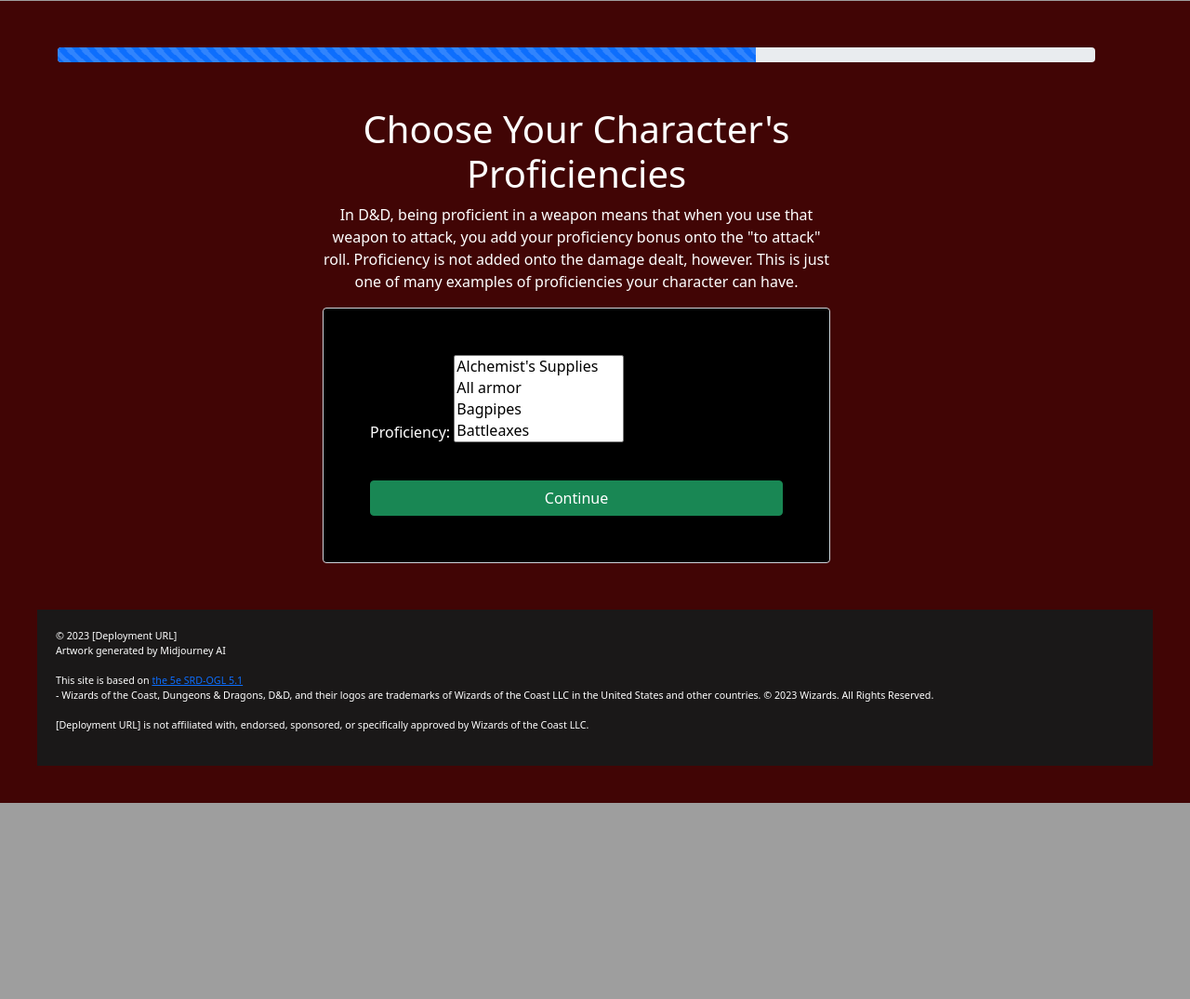
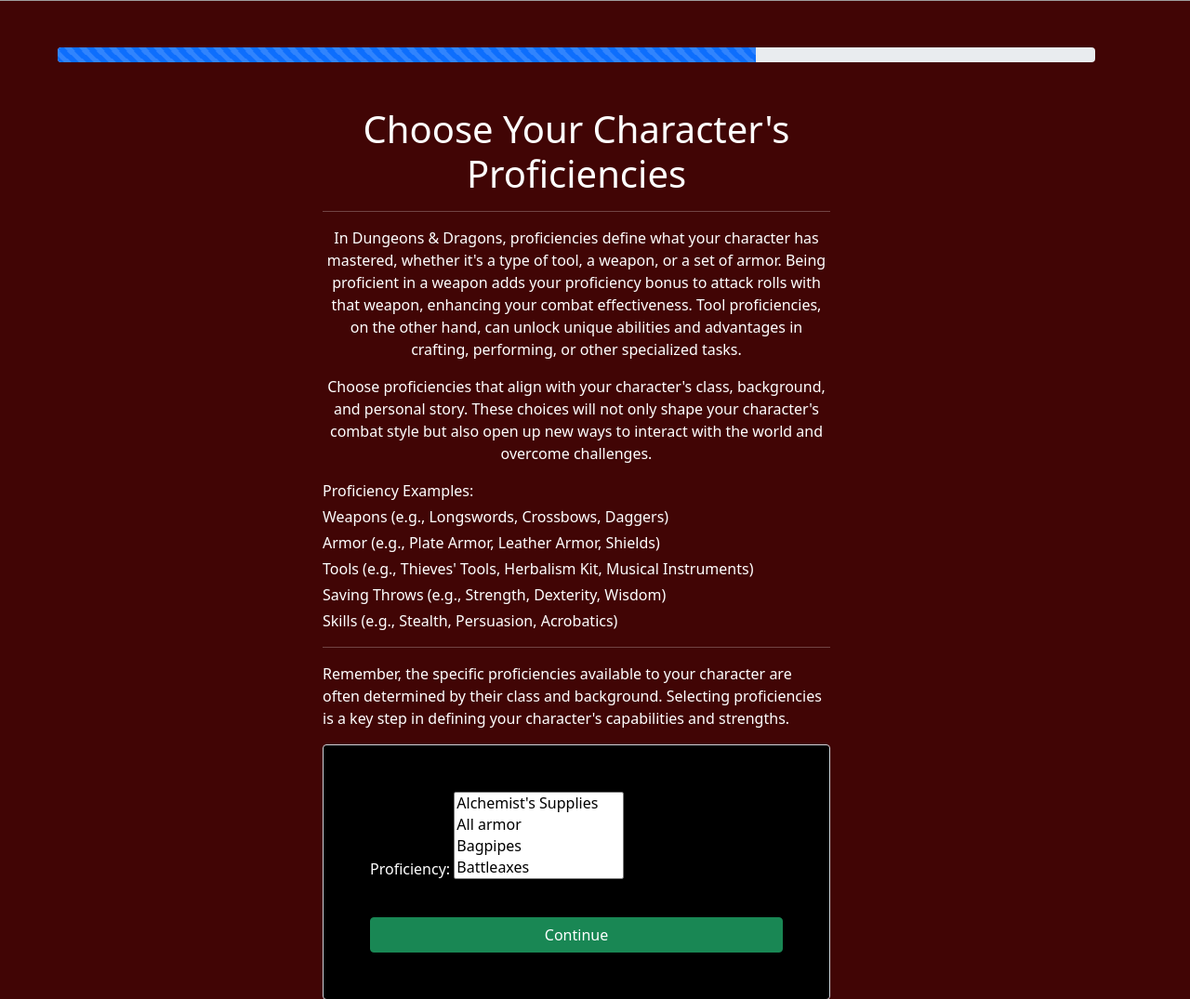
Before and after one commit to tayden77/Web_Dev_Final_Project, a Django app: page /create-character/14/proficiency/ in a window 1280 px wide. Shown: the part 959-2034 px from the top of the page at 93% size. Before the commit the page ends 1823 px from the top, so only its background shows below. Run offline with Django 4.2, Linux system fonts and the light colour scheme; a user stored in the database is signed in; data comes from the database, SQL or seed files in the repository; both versions use the stored data as it was after the commit; grey boxes are pictures that could not be loaded.

Commit message:
Final Edits

```diff
--- a/characterforge/forms.py
+++ b/characterforge/forms.py
@@ -22,12 +22,12 @@
         print("Class choices in ClassForm:", self.fields['class_choice'].choices)
 
 class AbilityScoreForm(forms.Form):
-    strength = forms.IntegerField(label='Strength', initial=10)
-    dexterity = forms.IntegerField(label='Dexterity', initial=10)
-    constitution = forms.IntegerField(label='Constitution', initial=10)
-    intelligence = forms.IntegerField(label='Intelligence', initial=10)
-    wisdom = forms.IntegerField(label='Wisdom', initial=10)
-    charisma = forms.IntegerField(label='Charisma', initial=10)
+    strength = forms.IntegerField(label='Strength', initial=8)
+    dexterity = forms.IntegerField(label='Dexterity', initial=8)
+    constitution = forms.IntegerField(label='Constitution', initial=8)
+    intelligence = forms.IntegerField(label='Intelligence', initial=8)
+    wisdom = forms.IntegerField(label='Wisdom', initial=8)
+    charisma = forms.IntegerField(label='Charisma', initial=8)
 
 class FeatForm(forms.Form):
     feat = forms.MultipleChoiceField(choices=[])
--- a/characterforge/templates/characterforge/character_alignment.html
+++ b/characterforge/templates/characterforge/character_alignment.html
@@ -7,7 +7,10 @@
     <div class="col-md-3"></div>
     <div class="col-md-6">
         <h1 style="text-align: center;">Choose Your Character's Alignment</h1>
-        <p style="text-align: center;">Alignment is a rule in Dungeons & Dragons which describes a character or creature's moral and ethical outlook.</p>
+        <hr>
+        <p style="text-align: center;">
+          In Dungeons & Dragons, alignment is a key aspect of your character's identity. It represents their moral compass and ethical beliefs, influencing how they interact with the world and make decisions. Alignment is a combination of two factors: one that describes morality (good, evil, or neutral) and another that describes attitude (lawful, chaotic, or neutral).
+        </p>
         <form class="form-control" method="post" style="background-color: black; color: white; padding: 50px;">
         {% csrf_token %}
         {{ form.as_p }}
--- a/characterforge/templates/characterforge/character_background.html
+++ b/characterforge/templates/characterforge/character_background.html
@@ -7,8 +7,9 @@
     <div class="col-md-3"></div>
     <div class="col-md-6">
         <h1 style="text-align: center;">Choose Your Character's Background</h1>
+        <hr>
         <p style="text-align: center;">
-          Every story has a beginning. Your character's background reveals where you came from, how you became an adventurer, and your place in the world. Your fighter might have been a courageous knight or a grizzled soldier. Your wizard could have been a sage or an artisan.
+          Your character's background in Dungeons & Dragons offers a glimpse into their life before adventuring. It shapes their identity and influences their skills and traits. Your background might explain why your character took up adventuring, their former profession, or key life events.
         </p>
         <form class="form-control" method="post" style="background-color: black; color: white; padding: 50px;">
         {% csrf_token %}
--- a/characterforge/templates/characterforge/character_class.html
+++ b/characterforge/templates/characterforge/character_class.html
@@ -7,8 +7,9 @@
     <div class="col-md-3"></div>
     <div class="col-md-6">
         <h1 style="text-align: center;">Choose Your Character's Class</h1>
+        <hr>
         <p style="text-align: center;">
-            Class defines an adventurer's skillset: Wizards do magic, druids interface with nature, and barbarians hit things. Not a job or an area of study, classes are more like occupations or callings. A bard, for example, might not get paid to play music, but they weave magical music-playing into their life and ambitions.
+            In Dungeons & Dragons, a class isn't just a profession; it's the essence of your character's abilities and approach to the challenges that lie ahead. Will you cast spells as a wise Wizard, harness the raw power of nature as a Druid, or charge into battle with the fury of a Barbarian? Each class offers a unique set of skills, magic, and talents that define your role in the adventure. Are you a healer, a protector, a cunning strategist, or a daring explorer? Choose your path and carve your legacy in the annals of fantasy.
         </p>
         <form class="form-control" method="post" style="background-color: black; color: white; padding: 50px;">
         {% csrf_token %}
--- a/characterforge/templates/characterforge/character_feat.html
+++ b/characterforge/templates/characterforge/character_feat.html
@@ -7,7 +7,10 @@
     <div class="col-md-3"></div>
     <div class="col-md-6">
         <h1 style="text-align: center;">Choose Your Character's Feats</h1>
-        <p style="text-align: center;">A feat represents a talent or an area of expertise that gives a character special capabilities. It embodies training, experience, and abilities beyond what a class provides. At certain levels, your class gives you the Ability Score Improvement feature.</p>
+        <hr>
+        <p style="text-align: center;">
+          Feats in Dungeons & Dragons are special abilities or expertise that provide unique capabilities and enhancements to your character. Unlike the broad strokes of class and race, feats allow you to customize your character with more specific skills and traits.
+        </p>
         <form class="form-control" method="post" style="background-color: black; color: white; padding: 50px;">
         {% csrf_token %}
         {{ form.as_p }}
--- a/characterforge/templates/characterforge/character_item.html
+++ b/characterforge/templates/characterforge/character_item.html
@@ -7,7 +7,11 @@
     <div class="col-md-3"></div>
     <div class="col-md-6">
         <h1 style="text-align: center;">Choose Your Character's Magic Items</h1>
-        <p style="text-align: center;">A magic item is any object that is imbued with magic powers. These items may act on their own or be the tools of the character possessing them.</p>
+        <hr>
+        <p style="text-align: center;">
+          Magic items in Dungeons & Dragons are extraordinary objects imbued with mystical powers. These enchanting items range from armor and weapons to rings and scrolls, each with unique magical effects that can turn the tide of an adventure.
+        </p>
+        <p>Remember: Magic items are rare and coveted. Your character may start with one or two, but others can be found or earned during your adventures.</p>
         <form class="form-control" method="post" style="background-color: black; color: white; padding: 50px;">
         {% csrf_token %}
         {{ form.as_p }}
--- a/characterforge/templates/characterforge/character_proficiency.html
+++ b/characterforge/templates/characterforge/character_proficiency.html
@@ -7,8 +7,23 @@
     <div class="col-md-3"></div>
     <div class="col-md-6">
         <h1 style="text-align: center;">Choose Your Character's Proficiencies</h1>
+        <hr>
         <p style="text-align: center;">
-          In D&D, being proficient in a weapon means that when you use that weapon to attack, you add your proficiency bonus onto the "to attack" roll. Proficiency is not added onto the damage dealt, however. This is just one of many examples of proficiencies your character can have.
+          In Dungeons & Dragons, proficiencies define what your character has mastered, whether it's a type of tool, a weapon, or a set of armor. Being proficient in a weapon adds your proficiency bonus to attack rolls with that weapon, enhancing your combat effectiveness. Tool proficiencies, on the other hand, can unlock unique abilities and advantages in crafting, performing, or other specialized tasks.
+        </p>
+        <p style="text-align: center;">
+          Choose proficiencies that align with your character's class, background, and personal story. These choices will not only shape your character's combat style but also open up new ways to interact with the world and overcome challenges.
+        </p>
+        <p class="mb-1">Proficiency Examples:</p>
+
+        <p class="mb-1">Weapons (e.g., Longswords, Crossbows, Daggers)</p>
+        <p class="mb-1">Armor (e.g., Plate Armor, Leather Armor, Shields)</p>
+        <p class="mb-1">Tools (e.g., Thieves' Tools, Herbalism Kit, Musical Instruments)</p>
+        <p class="mb-1">Saving Throws (e.g., Strength, Dexterity, Wisdom)</p>
+        <p class="mb-1">Skills (e.g., Stealth, Persuasion, Acrobatics)</p>
+        <hr>
+        <p>
+          Remember, the specific proficiencies available to your character are often determined by their class and background. Selecting proficiencies is a key step in defining your character's capabilities and strengths.
         </p>
         <form class="form-control" method="post" style="background-color: black; color: white; padding: 50px;">
         {% csrf_token %}
--- a/characterforge/templates/characterforge/character_race.html
+++ b/characterforge/templates/characterforge/character_race.html
@@ -7,8 +7,9 @@
     <div class="col-md-3"></div>
     <div class="col-md-6">
         <h1 style="text-align: center;">Choose Your Character's Race</h1>
+        <hr>
         <p style="text-align: center;">
-            Race or species is a rule in Dungeons & Dragons referring to the fantasy ancestry of a character. The term is primarily used to refer to those species intended to represent player characters, as opposed to monsters. Popular races include human, elf, dwarf and halfling.
+            In the world of Dungeons & Dragons, a character's race is more than just physical appearance—it shapes their story, abilities, and the way the world perceives them. From the steadfast Dwarf to the mystical Elf, each race carries unique traits and a rich heritage. Whether you choose to be a nimble Halfling, a formidable Dragonborn, or one of the many other wondrous races, your choice will set the foundation for your character's journey. Who will you become in this realm of fantasy and adventure?
         </p>
         <form class="form-control" method="post" style="background-color: black; color: white; padding: 50px;">
         {% csrf_token %}
```
Also changed, not shown: characterforge/templates/characterforge/character_ability_scores.html (+6 -1 lines), characterforge/templates/characterforge/character_description.html (+13 -1 lines), characterforge/templates/characterforge/character_equipment.html (+6 -1 lines), characterforge/templates/characterforge/character_skill.html (+6 -1 lines), characterforge/templates/characterforge/character_spell.html (+8 -7 lines), characterforge/templates/characterforge/login.html (+4 -4 lines), characterforge/templates/characterforge/register.html (+6 -6 lines), db.sqlite3, media/images/Characters/Grail_1.png (added).
